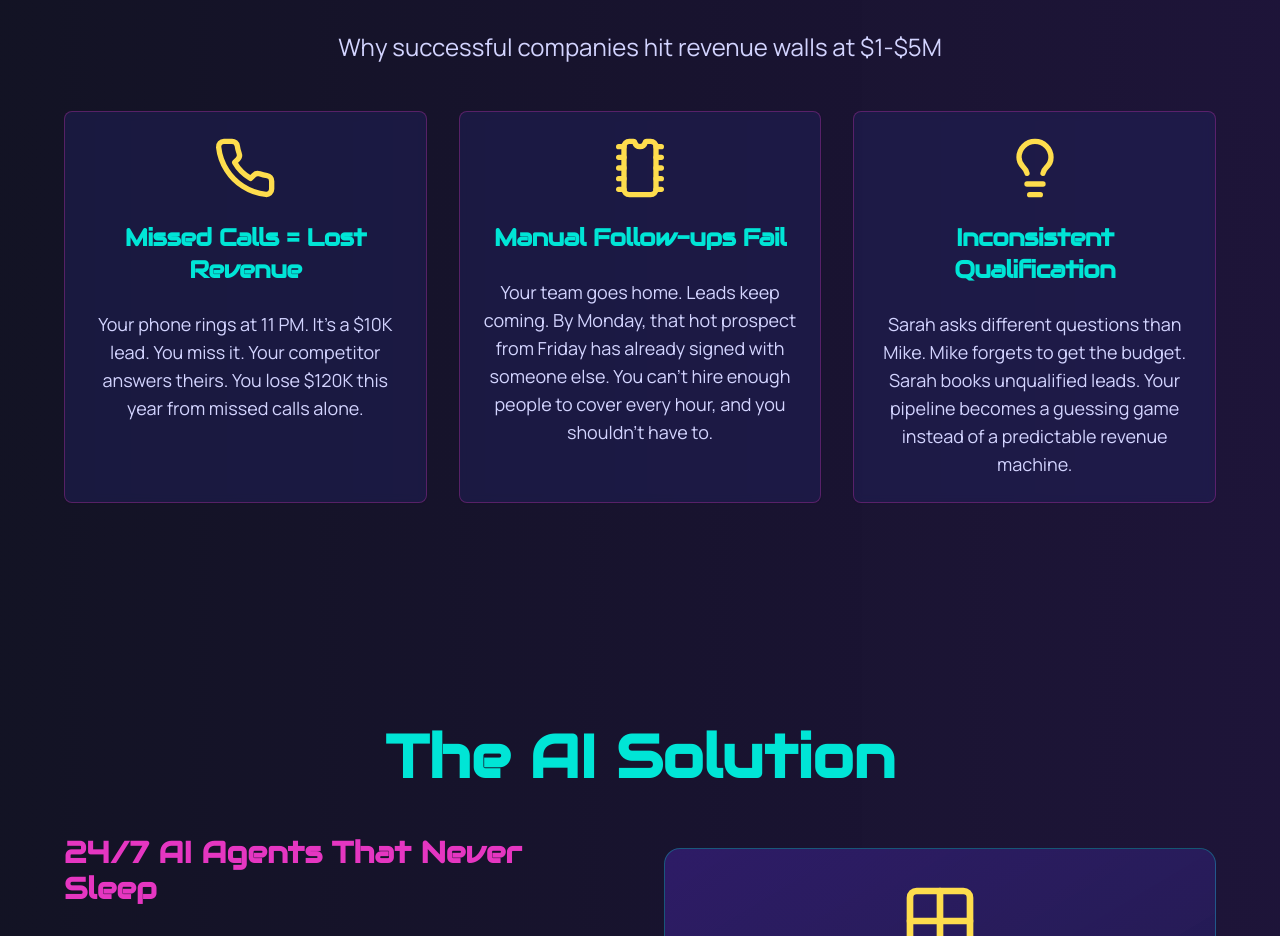
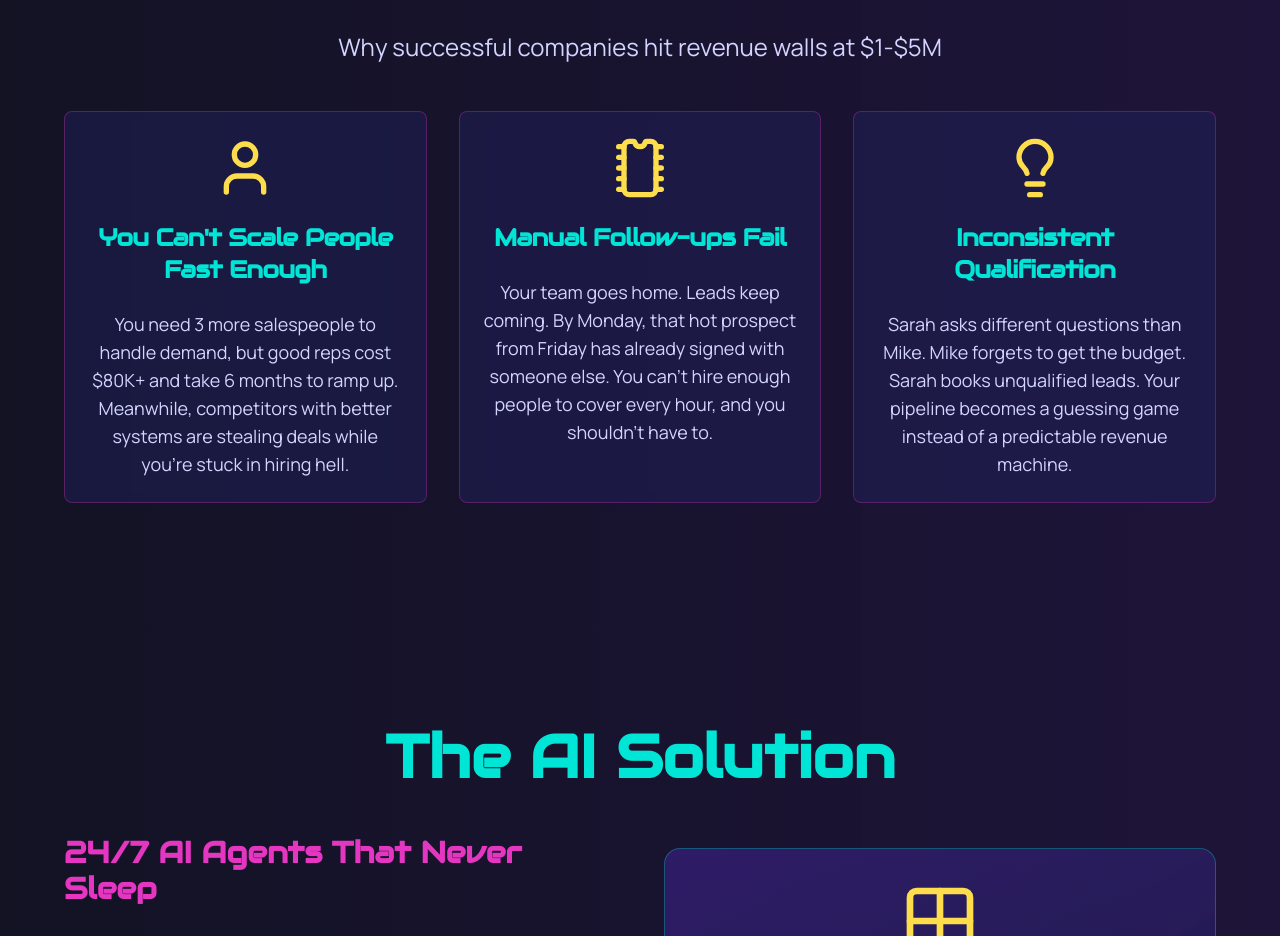
Before and after one commit to Dontworryaboutit69/revsquared-ai-engage, a React (Vite) app: page / in a window 1280 px wide. Shown: the part 1863-2799 px from the top of the page. Built offline with nearby package versions, Linux system fonts and the light colour scheme.

Commit message:
Update problem section content
Replaced the existing copy in the problem section with new content and a person icon.

```diff
--- a/src/components/sections/ProblemSection.tsx
+++ b/src/components/sections/ProblemSection.tsx
@@ -1,7 +1,7 @@
 import React from 'react';
 import { Button } from "@/components/ui/button";
 import { Card, CardContent, CardHeader, CardTitle } from "@/components/ui/card";
-import { Phone, Microchip, Lightbulb, Calendar } from 'lucide-react';
+import { User, Microchip, Lightbulb, Calendar } from 'lucide-react';
 interface ProblemSectionProps {
   onBookDemo: () => void;
   onTryAI: () => void;
@@ -24,18 +24,18 @@ export function ProblemSection({
         <div className="grid sm:grid-cols-2 md:grid-cols-3 gap-6 sm:gap-8 mb-12 sm:mb-16">
           <Card className="bg-[#20215A]/50 border-[#E536C1]/30 backdrop-blur-sm">
             <CardHeader>
-              <Phone className="w-12 h-12 sm:w-14 sm:h-14 md:w-16 md:h-16 text-[#FEDD4D] mx-auto mb-3 sm:mb-4" />
+              <User className="w-12 h-12 sm:w-14 sm:h-14 md:w-16 md:h-16 text-[#FEDD4D] mx-auto mb-3 sm:mb-4" />
               <CardTitle className="text-[#00E5D6] text-lg sm:text-xl md:text-2xl" style={{
               fontFamily: 'Audiowide, sans-serif'
             }}>
-                Missed Calls = Lost Revenue
+                You Can't Scale People Fast Enough
               </CardTitle>
             </CardHeader>
             <CardContent>
               <p className="text-[#D3D4FF] text-sm sm:text-base md:text-lg" style={{
               fontFamily: 'Manrope, sans-serif'
             }}>
-                Your phone rings at 11 PM. It's a $10K lead. You miss it. Your competitor answers theirs. You lose $120K this year from missed calls alone.
+                You need 3 more salespeople to handle demand, but good reps cost $80K+ and take 6 months to ramp up. Meanwhile, competitors with better systems are stealing deals while you're stuck in hiring hell.
               </p>
             </CardContent>
           </Card>
```
